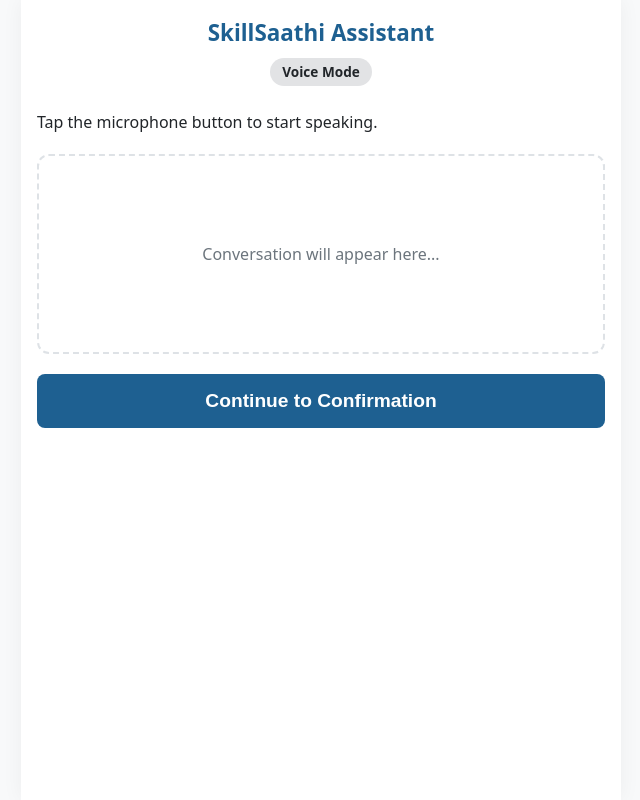
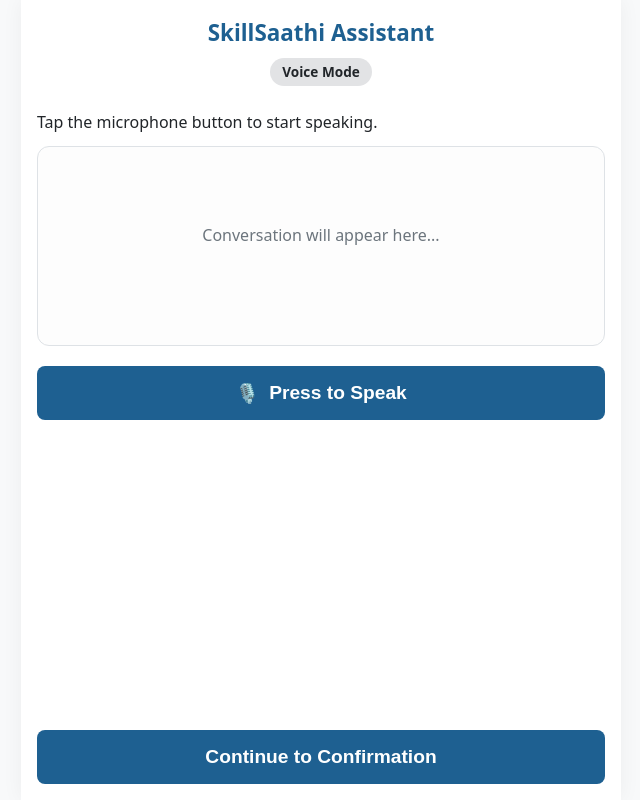
Before and after one commit to KenaKRathod/SkillSaathi, a React (Vite) app: page / in a window 1280 px wide. Both pictures are taken after a click on the button "Start". Shown: the whole page, without its empty margins (319-959 px from the left). Built offline with nearby package versions, Linux system fonts and the light colour scheme.

Commit message:
Added mic button

```diff
--- a/src/App.css
+++ b/src/App.css
@@ -4,6 +4,7 @@
   --primary-color: #1e6091;
   --primary-active: #184e77;
   --secondary-color: #52b788;
+  --danger-color: #d90429;
   --background-color: #f8f9fa;
   --card-background: #ffffff;
   --text-color: #212529;
@@ -92,7 +93,6 @@
 .notice-card h2 {
   font-size: 1.2rem;
   margin-bottom: 12px;
-
 }
 
 .notice-card p {
@@ -100,14 +100,17 @@
   font-size: 1rem;
 }
 
-.warning-banner {
+.warning-banner, .retry-prompt {
   background-color: var(--warning-bg);
   border: 1px solid var(--warning-border);
   color: var(--warning-text);
   padding: 10px 14px;
   border-radius: 6px;
   margin-top: 12px;
-  font-size: 0.9rem;
+  margin-bottom: 12px;
+  font-size: 0.95rem;
+  font-weight: 600;
+  text-align: center;
 }
 
 /* Buttons - Mobile-First with Large Tap Targets */
@@ -167,16 +170,129 @@
   flex: 1;
 }
 
-.chat-placeholder {
+.chat-box {
   min-height: 200px;
-  border: 2px dashed #dee2e6;
+  max-height: 350px;
+  overflow-y: auto;
+  border: 1px solid #dee2e6;
   border-radius: 12px;
+  margin: 12px 0 20px 0;
+  padding: 16px;
+  background-color: #fdfdfd;
+}
+
+.placeholder-text {
+  color: var(--text-muted);
+  text-align: center;
+  margin-top: 60px;
+}
+
+.message {
+  margin-bottom: 12px;
+  padding: 10px 14px;
+  border-radius: 8px;
+  max-width: 85%;
+}
+
+.message.user {
+  background-color: #e2f0fb;
+  margin-left: auto;
+  text-align: right;
+}
+
+.message.agent {
+  background-color: #e9ecef;
+  margin-right: auto;
+  text-align: left;
+}
+
+.controls-area {
+  margin-bottom: 20px;
+}
+
+/* MicButton Specific Styling */
+.mic-button-container {
   display: flex;
-  align-items: center;
   justify-content: center;
-  margin: 20px 0;
-  padding: 16px;
-  color: var(--text-muted);
+}
+
+.mic-btn {
+  background-color: var(--primary-color);
+  color: #ffffff;
+  gap: 10px;
+}
+
+.mic-btn.recording {
+  background-color: var(--danger-color);
+  animation: pulse 1.5s infinite;
+}
+
+.mic-btn.loading {
+  background-color: #6c757d;
+  cursor: wait;
+}
+
+.recording-dot {
+  width: 14px;
+  height: 14px;
+  background-color: #ffffff;
+  border-radius: 50%;
+  display: inline-block;
+}
+
+.spinner {
+  width: 20px;
+  height: 20px;
+  border: 3px solid rgba(255, 255, 255, 0.3);
+  border-top-color: #ffffff;
+  border-radius: 50%;
+  animation: spin 0.8s linear infinite;
+  display: inline-block;
+}
+
+@keyframes spin {
+  to {
+    transform: rotate(360deg);
+  }
+}
+
+@keyframes pulse {
+  0% {
+    box-shadow: 0 0 0 0 rgba(217, 4, 41, 0.4);
+  }
+  70% {
+    box-shadow: 0 0 0 14px rgba(217, 4, 41, 0);
+  }
+  100% {
+    box-shadow: 0 0 0 0 rgba(217, 4, 41, 0);
+  }
+}
+
+/* Fallback Text Input Form */
+.fallback-input-form {
+  display: flex;
+  flex-direction: column;
+  gap: 12px;
+  width: 100%;
+}
+
+.fallback-input {
+  min-height: 50px;
+  padding: 12px 16px;
+  font-size: 1.1rem;
+  border: 2px solid #ced4da;
+  border-radius: 8px;
+  outline: none;
+  font-family: inherit;
+}
+
+.fallback-input:focus {
+  border-color: var(--primary-color);
+  box-shadow: 0 0 0 3px rgba(30, 96, 145, 0.15);
+}
+
+.nav-btn {
+  margin-top: auto;
 }
 
 .badge {
--- a/src/components/ChatScreen.jsx
+++ b/src/components/ChatScreen.jsx
@@ -1,6 +1,19 @@
-import React from 'react';
+import React, { useState } from 'react';
+import { MicButton } from './MicButton';
 
 export function ChatScreen({ onNext, textFallbackMode }) {
+  const [messages, setMessages] = useState([]);
+  const [showRetryPrompt, setShowRetryPrompt] = useState(false);
+
+  const handleTranscript = (text) => {
+    if (text === null) {
+      setShowRetryPrompt(true);
+    } else {
+      setShowRetryPrompt(false);
+      setMessages((prev) => [...prev, { role: 'user', text }]);
+    }
+  };
+
   return (
     <div className="screen chat-screen">
       <header className="screen-header">
@@ -19,14 +32,37 @@
           )}
         </div>
 
-        <div className="chat-placeholder">
-          <p className="placeholder-text">Conversation will appear here...</p>
+        {showRetryPrompt && (
+          <div className="retry-prompt" role="alert">
+            No speech detected. Please try speaking again.
+          </div>
+        )}
+
+        <div className="chat-box">
+          {messages.length === 0 ? (
+            <p className="placeholder-text">Conversation will appear here...</p>
+          ) : (
+            messages.map((msg, index) => (
+              <div key={index} className={`message ${msg.role}`}>
+                <strong>{msg.role === 'user' ? 'You' : 'Agent'}:</strong> {msg.text}
+              </div>
+            ))
+          )}
         </div>
 
-        <button className="btn btn-primary btn-large" onClick={onNext}>
+        <div className="controls-area">
+          <MicButton
+            onTranscript={handleTranscript}
+            textFallbackMode={textFallbackMode}
+          />
+        </div>
+
+        <button className="btn btn-primary btn-large nav-btn" onClick={onNext}>
           Continue to Confirmation
         </button>
       </main>
     </div>
   );
 }
+
+export default ChatScreen;
--- /dev/null
+++ b/src/components/MicButton.jsx
@@ -0,0 +1,138 @@
+import React, { useState, useRef } from 'react';
+
+export function MicButton({
+  onTranscript,
+  textFallbackMode = false,
+  apiUrl = 'http://localhost:8000/transcribe',
+}) {
+  const [isRecording, setIsRecording] = useState(false);
+  const [isLoading, setIsLoading] = useState(false);
+  const [typedText, setTypedText] = useState('');
+
+  const mediaRecorderRef = useRef(null);
+  const audioChunksRef = useRef([]);
+
+  const handleStartRecording = async () => {
+    try {
+      audioChunksRef.current = [];
+      const stream = await navigator.mediaDevices.getUserMedia({ audio: true });
+      const mediaRecorder = new MediaRecorder(stream);
+
+      mediaRecorder.ondataavailable = (event) => {
+        if (event.data && event.data.size > 0) {
+          audioChunksRef.current.push(event.data);
+        }
+      };
+
+      mediaRecorder.onstop = async () => {
+        setIsLoading(true);
+        // Stop audio tracks
+        stream.getTracks().forEach((track) => track.stop());
+
+        const audioBlob = new Blob(audioChunksRef.current, { type: 'audio/webm' });
+        const formData = new FormData();
+        formData.append('audio', audioBlob, 'recording.webm');
+
+        try {
+          const response = await fetch(apiUrl, {
+            method: 'POST',
+            body: formData,
+          });
+
+          const data = await response.json();
+
+          if (data && data.error === 'no_speech_detected') {
+            onTranscript?.(null);
+          } else if (data && typeof data.text === 'string') {
+            onTranscript?.(data.text);
+          } else {
+            onTranscript?.(null);
+          }
+        } catch (error) {
+          onTranscript?.(null);
+        } finally {
+          setIsLoading(false);
+        }
+      };
+
+      mediaRecorderRef.current = mediaRecorder;
+      mediaRecorder.start();
+      setIsRecording(true);
+    } catch (err) {
+      console.error('Error accessing microphone:', err);
+      onTranscript?.(null);
+    }
+  };
+
+  const handleStopRecording = () => {
+    if (mediaRecorderRef.current && isRecording) {
+      mediaRecorderRef.current.stop();
+      setIsRecording(false);
+    }
+  };
+
+  const toggleRecording = () => {
+    if (isRecording) {
+      handleStopRecording();
+    } else {
+      handleStartRecording();
+    }
+  };
+
+  const handleFallbackSubmit = (e) => {
+    e.preventDefault();
+    if (typedText.trim()) {
+      onTranscript?.(typedText.trim());
+      setTypedText('');
+    }
+  };
+
+  if (textFallbackMode) {
+    return (
+      <form className="fallback-input-form" onSubmit={handleFallbackSubmit}>
+        <input
+          type="text"
+          className="fallback-input"
+          value={typedText}
+          onChange={(e) => setTypedText(e.target.value)}
+          placeholder="Type your response here..."
+          aria-label="Text input"
+        />
+        <button type="submit" className="btn btn-primary btn-large">
+          Send
+        </button>
+      </form>
+    );
+  }
+
+  return (
+    <div className="mic-button-container">
+      <button
+        type="button"
+        className={`btn btn-large mic-btn ${isRecording ? 'recording' : ''} ${isLoading ? 'loading' : ''}`}
+        onClick={toggleRecording}
+        disabled={isLoading}
+        aria-label={isRecording ? 'Stop Recording' : 'Start Recording'}
+      >
+        {isLoading ? (
+          <>
+            <span className="spinner" data-testid="spinner" aria-hidden="true"></span>
+            Transcribing...
+          </>
+        ) : isRecording ? (
+          <>
+            <span className="recording-dot" data-testid="recording-indicator" aria-hidden="true"></span>
+            Recording... Press to Stop
+          </>
+        ) : (
+          <>
+            <span className="mic-icon" aria-hidden="true">🎙️</span>
+            Press to Speak
+          </>
+        )}
+      </button>
+    </div>
+  );
+}
+
+export default MicButton;
```
Also changed, not shown: 2 other files (tests, documents, lock files or other folders).
